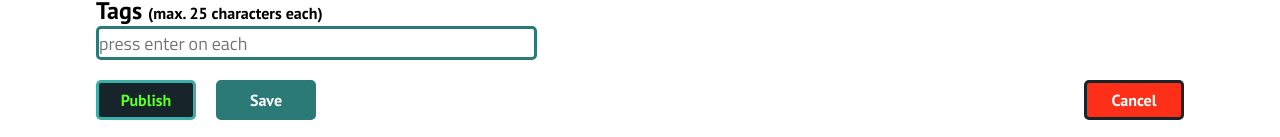
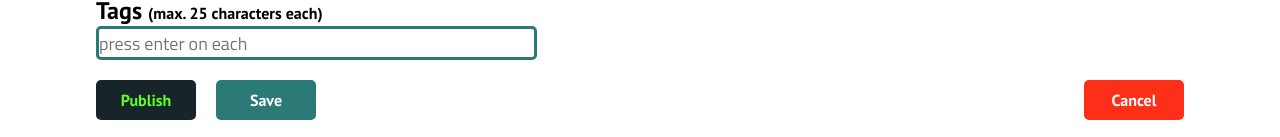
Before and after one commit to MarksASP95/bookmarc, a React app in the folder client/: page /create-post in a window 1280 px wide. Shown: the part 692-829 px from the top of the page. Built offline with nearby package versions, Linux system fonts and the light colour scheme.

Commit message:
Got rid of border and added style for not allowed

```diff
--- a/client/src/constants/styles/common/button.scss
+++ b/client/src/constants/styles/common/button.scss
@@ -14,7 +14,8 @@
     &.main {
         background-color: $blueck;
         color: $green-chillon;
-        border: 3px solid $aqua;
+        border: none;
+        // border: 3px solid $aqua;
     }
     &.secondary {
         background-color: $dark-aqua;
@@ -24,7 +25,8 @@
     &.danger {
         background-color: $heart;
         color: $white;
-        border: 3px solid $blueck;
+        border: none;
+        // border: 3px solid $blueck;
     }
 
     &.small {
@@ -40,6 +42,9 @@
 
     // }
 
+    &.not-allowed {
+        cursor: not-allowed;
+    }
 
 
 }
```
